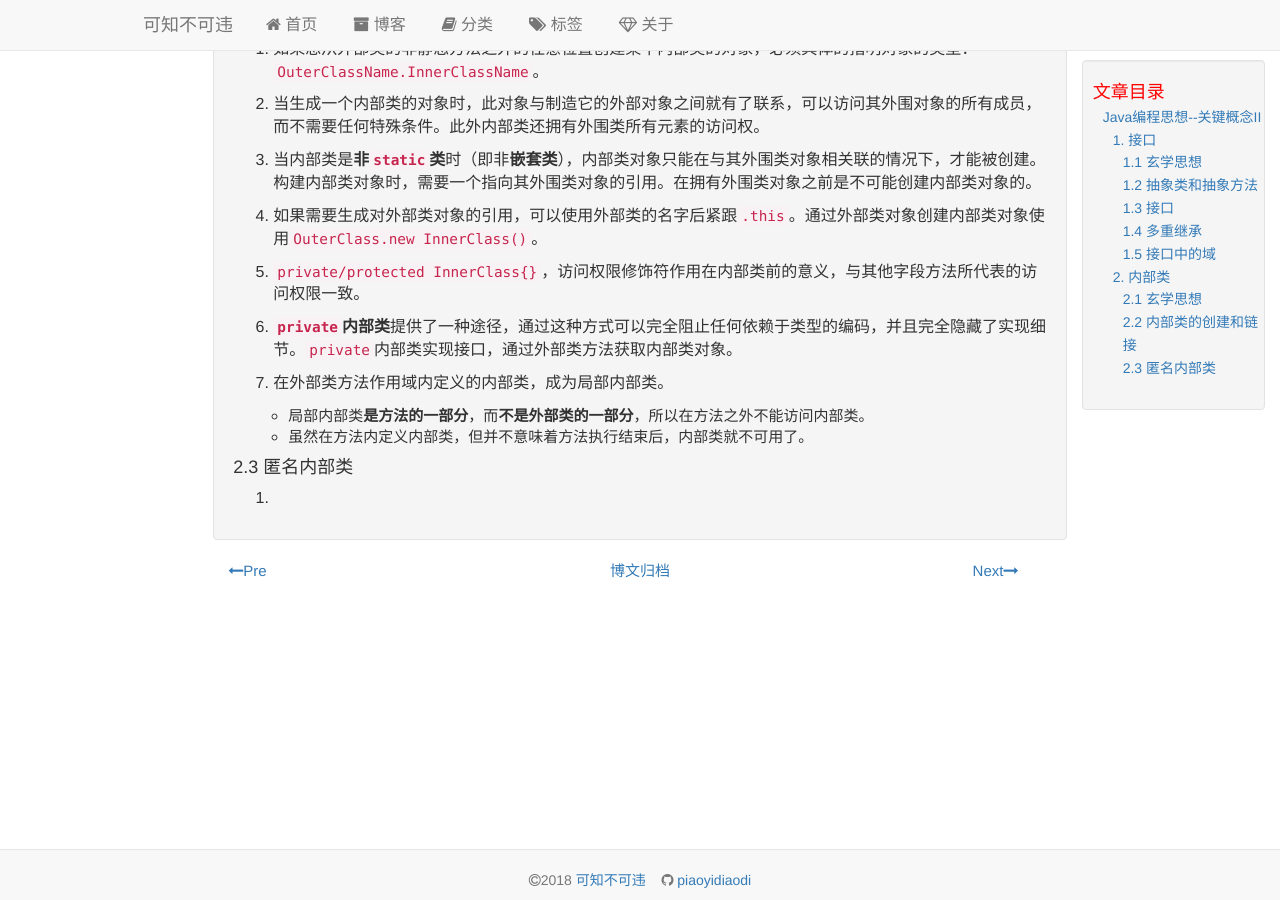
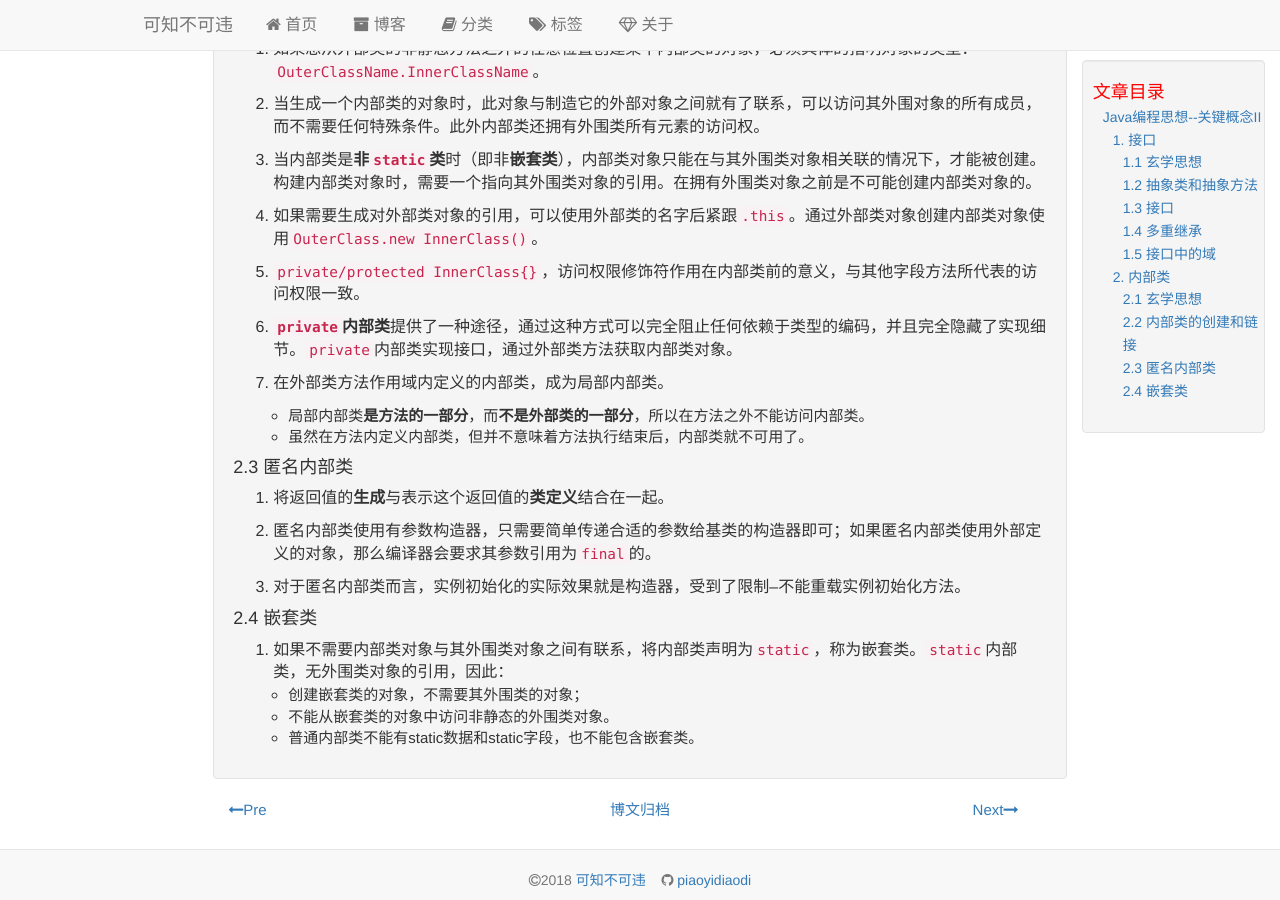
Before and after one commit to piaoyidaodi/piaoyidaodi.github.io, a Jekyll site: the page built from _posts/2017-12-06-thinking-in-java-note-key-concepts-II.md, in a window 1280 px wide and 900 px high, scrolled down 1162 px. Built offline with Jekyll 4.4.1, drawn with Linux system fonts in a browser that asks for light colours; some of the changed text lies outside the part shown.

```diff
--- a/_posts/2017-12-06-thinking-in-java-note-key-concepts-II.md
+++ b/_posts/2017-12-06-thinking-in-java-note-key-concepts-II.md
@@ -77,4 +77,15 @@ tag: Core-Java
 
 #### 2.3 匿名内部类
 
-1.
+1. 将返回值的**生成**与表示这个返回值的**类定义**结合在一起。
+
+2. 匿名内部类使用有参数构造器，只需要简单传递合适的参数给基类的构造器即可；如果匿名内部类使用外部定义的对象，那么编译器会要求其参数引用为`final`的。
+
+3. 对于匿名内部类而言，实例初始化的实际效果就是构造器，受到了限制--不能重载实例初始化方法。
+
+#### 2.4 嵌套类
+
+1. 如果不需要内部类对象与其外围类对象之间有联系，将内部类声明为`static`，称为嵌套类。`static`内部类，无外围类对象的引用，因此：
+- 创建嵌套类的对象，不需要其外围类的对象；
+- 不能从嵌套类的对象中访问非静态的外围类对象。
+- 普通内部类不能有static数据和static字段，也不能包含嵌套类。
```
Also changed, not shown: _posts/2018-02-11-log4j2-I.md (added, +130 -0 lines), assets/img/log4j2/20180211_log4j2_logger_config_example1.png (added), assets/img/log4j2/20180211_log4j2_logger_config_example2.png (added), assets/img/log4j2/20180211_log4j2_logger_config_example3.png (added), assets/img/log4j2/20180211_log4j2_logger_config_example4.png (added), assets/img/log4j2/20180211_log4j2_logger_config_example5.png (added), assets/img/log4j2/20180211_log4j2_logger_config_example6.png (added), assets/img/log4j2/20180211_log4j2_maincomp.png (added).
